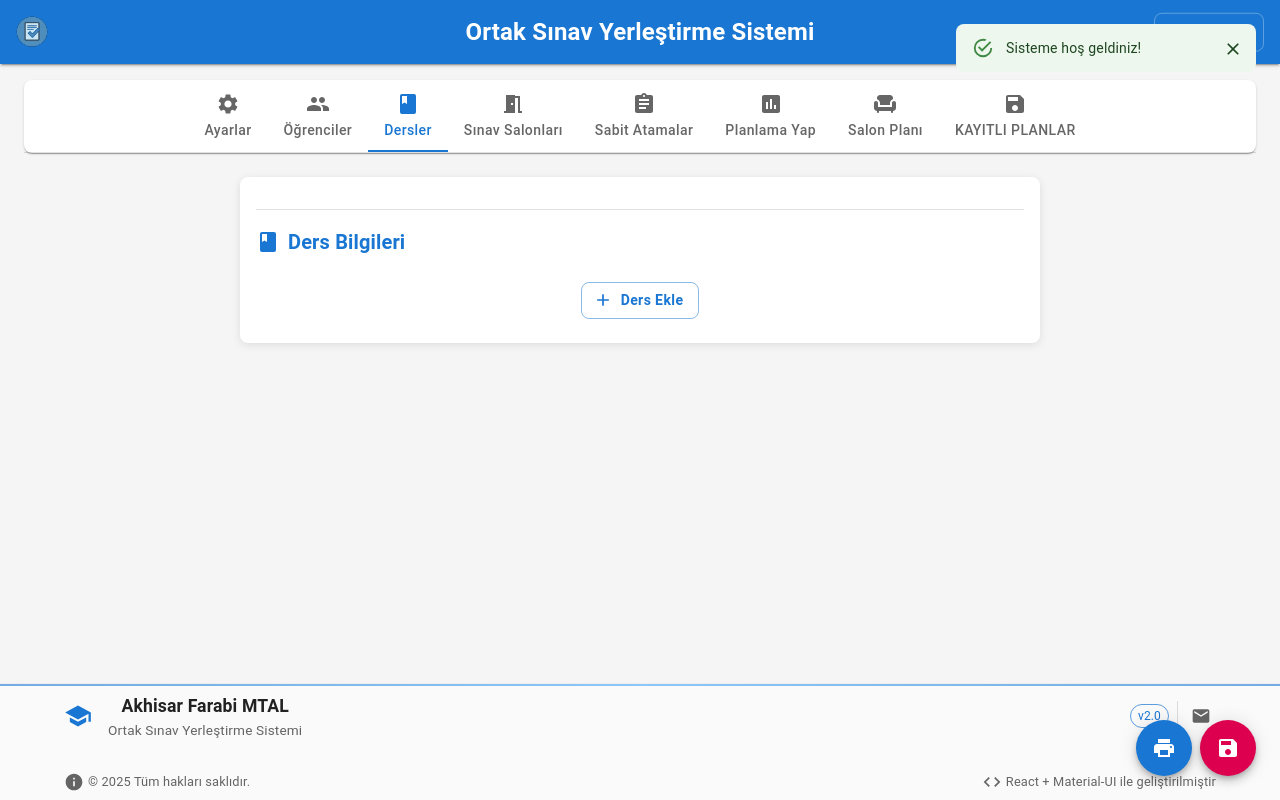
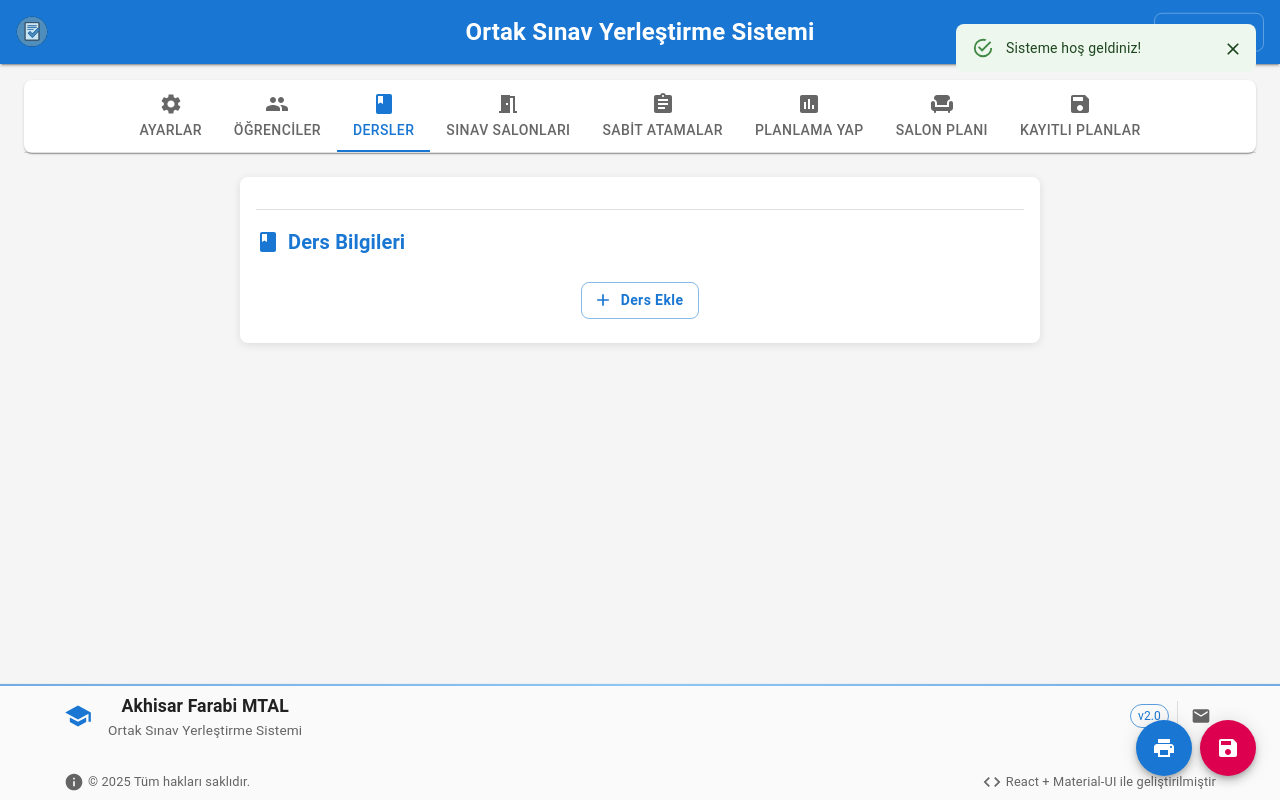
Before and after one commit to zapo-gh/ortaksinav, a React (Create React App) app: page / in a window 1280 px wide. Both pictures are taken after a click on the button "Sistemi Başlat". Built offline with nearby package versions, Linux system fonts and the light colour scheme.

Commit message:
feat(i18n): Sekme etiketleri Türkçe locale ile büyük harfe çevrildi (toLocaleUpperCase('tr-TR'))

```diff
--- a/src/pages/AnaSayfa.js
+++ b/src/pages/AnaSayfa.js
@@ -1535,49 +1535,49 @@ const AnaSayfaContent = React.memo(() => {
           >
             <Tab
               icon={<SettingsIcon />}
-              label="Ayarlar"
+              label={("Ayarlar").toLocaleUpperCase('tr-TR')}
               value="genel-ayarlar"
               sx={{ textTransform: 'none' }}
             />
             <Tab
               icon={<PeopleIcon />}
-              label="Öğrenciler"
+              label={("Öğrenciler").toLocaleUpperCase('tr-TR')}
               value="ogrenciler"
               sx={{ textTransform: 'none' }}
             />
             <Tab
               icon={<BookIcon />}
-              label="Dersler"
+              label={("Dersler").toLocaleUpperCase('tr-TR')}
               value="ayarlar"
               sx={{ textTransform: 'none' }}
             />
             <Tab
               icon={<MeetingRoomIcon />}
-              label="Sınav Salonları"
+              label={("Sınav Salonları").toLocaleUpperCase('tr-TR')}
               value="salonlar"
               sx={{ textTransform: 'none' }}
             />
           <Tab
             icon={<AssignmentIcon />}
-            label="Sabit Atamalar"
+            label={("Sabit Atamalar").toLocaleUpperCase('tr-TR')}
             value="sabit-atamalar"
             sx={{ textTransform: 'none' }}
           />
             <Tab
               icon={<AssessmentIcon />}
-              label="Planlama Yap"
+              label={("Planlama Yap").toLocaleUpperCase('tr-TR')}
               value="planlama"
               sx={{ textTransform: 'none' }}
             />
             <Tab
               icon={<ChairIcon />}
-              label="Salon Planı"
+              label={("Salon Planı").toLocaleUpperCase('tr-TR')}
               value="salon-plani"
               sx={{ textTransform: 'none' }}
             />
             <Tab
               icon={<SaveIcon />}
-              label="Kayıtlı Planlar"
+              label={("Kayıtlı Planlar").toLocaleUpperCase('tr-TR')}
               value="kayitli-planlar"
             />
             {(() => {
@@ -1590,7 +1590,7 @@ const AnaSayfaContent = React.memo(() => {
                   return (
                     <Tab
                       icon={<BugReportIcon />}
-                      label="Veritabanı Test"
+                      label={("Veritabanı Test").toLocaleUpperCase('tr-TR')}
                       value="database-test"
                       sx={{ textTransform: 'none' }}
                     />
```
